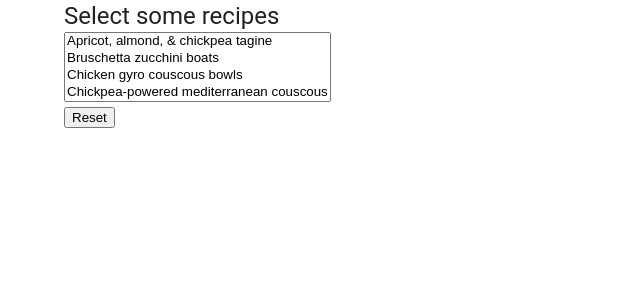
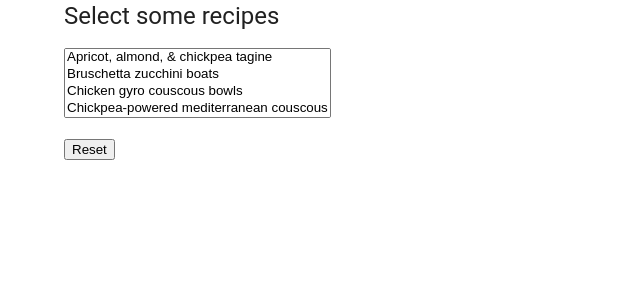
Before and after one commit to jaikamat/hellofresh-app, a React (Create React App) app: page / in a window 1280 px wide. Shown: the top 300 px of the page, without its empty margins (0-640 px from the left). Built offline with nearby package versions, Linux system fonts and the light colour scheme.

Commit message:
chore: extract MultiSelect

```diff
--- a/src/App.tsx
+++ b/src/App.tsx
@@ -9,6 +9,7 @@ import {
     Stack,
     Typography,
 } from "@mui/material";
+import MultiSelect from "./components/MultiSelect";
 
 /**
  * This function takes in all our ingredients and sums them
@@ -107,40 +108,12 @@ function App() {
     return (
         <Container>
             <Stack spacing={2}>
-                <div className="ItemContainer">
-                    <Typography variant="h5">Select some recipes</Typography>
-                    <div className="SelectContainer">
-                        <select
-                            id="recipes"
-                            className="Select"
-                            multiple
-                            value={selectedRecipes}
-                            onChange={(e) => {
-                                const val = Array.from(
-                                    e.target.selectedOptions,
-                                    (opt) => opt.value
-                                );
-                                setSelectedRecipes(val);
-                            }}
-                        >
-                            {allRecipes.map((k) => {
-                                return (
-                                    <option value={k.name} key={k.name}>
-                                        {k.name}
-                                    </option>
-                                );
-                            })}
-                        </select>
-                    </div>
-                    <div>
-                        <button
-                            className="Button"
-                            onClick={() => setSelectedRecipes([])}
-                        >
-                            Reset
-                        </button>
-                    </div>
-                </div>
+                <Typography variant="h5">Select some recipes</Typography>
+                <MultiSelect
+                    value={selectedRecipes}
+                    onChange={(v) => setSelectedRecipes(v)}
+                    options={allRecipes.map(({ name }) => name)}
+                />
                 {Object.entries(output).map(([k, v]) => {
                     return (
                         <Stack key={k}>
--- /dev/null
+++ b/src/components/MultiSelect.tsx
@@ -0,0 +1,42 @@
+interface Props {
+    value: string[];
+    onChange: (v: string[]) => void;
+    options: string[];
+}
+
+const MultiSelect: React.FC<Props> = ({ value, onChange, options }) => {
+    return (
+        <>
+            <div className="SelectContainer">
+                <select
+                    id="recipes"
+                    className="Select"
+                    multiple
+                    value={value}
+                    onChange={(e) => {
+                        const val = Array.from(
+                            e.target.selectedOptions,
+                            (opt) => opt.value
+                        );
+                        onChange(val);
+                    }}
+                >
+                    {options.map((option) => {
+                        return (
+                            <option value={option} key={option}>
+                                {option}
+                            </option>
+                        );
+                    })}
+                </select>
+            </div>
+            <div>
+                <button className="Button" onClick={() => onChange([])}>
+                    Reset
+                </button>
+            </div>
+        </>
+    );
+};
+
+export default MultiSelect;
```
